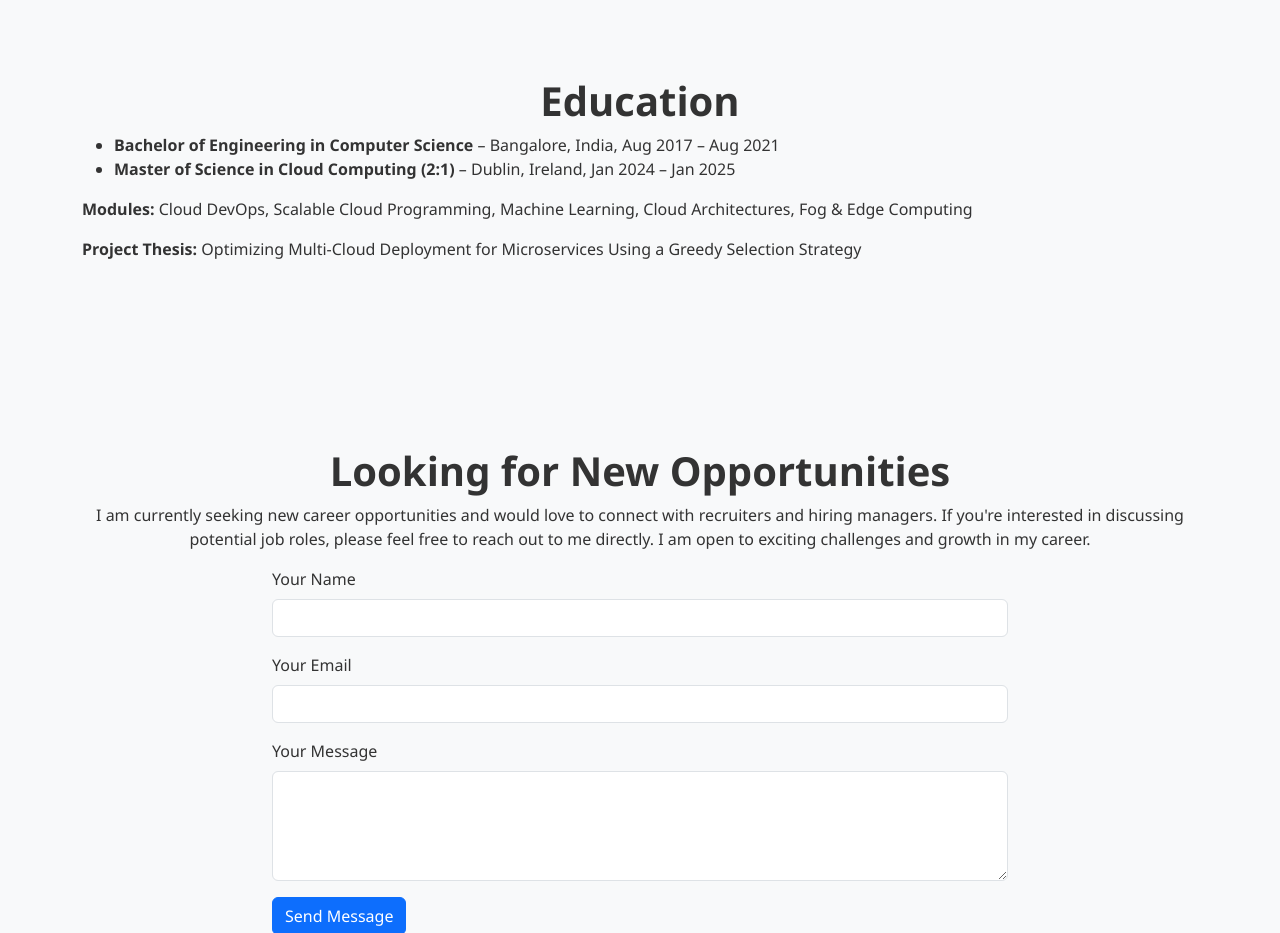
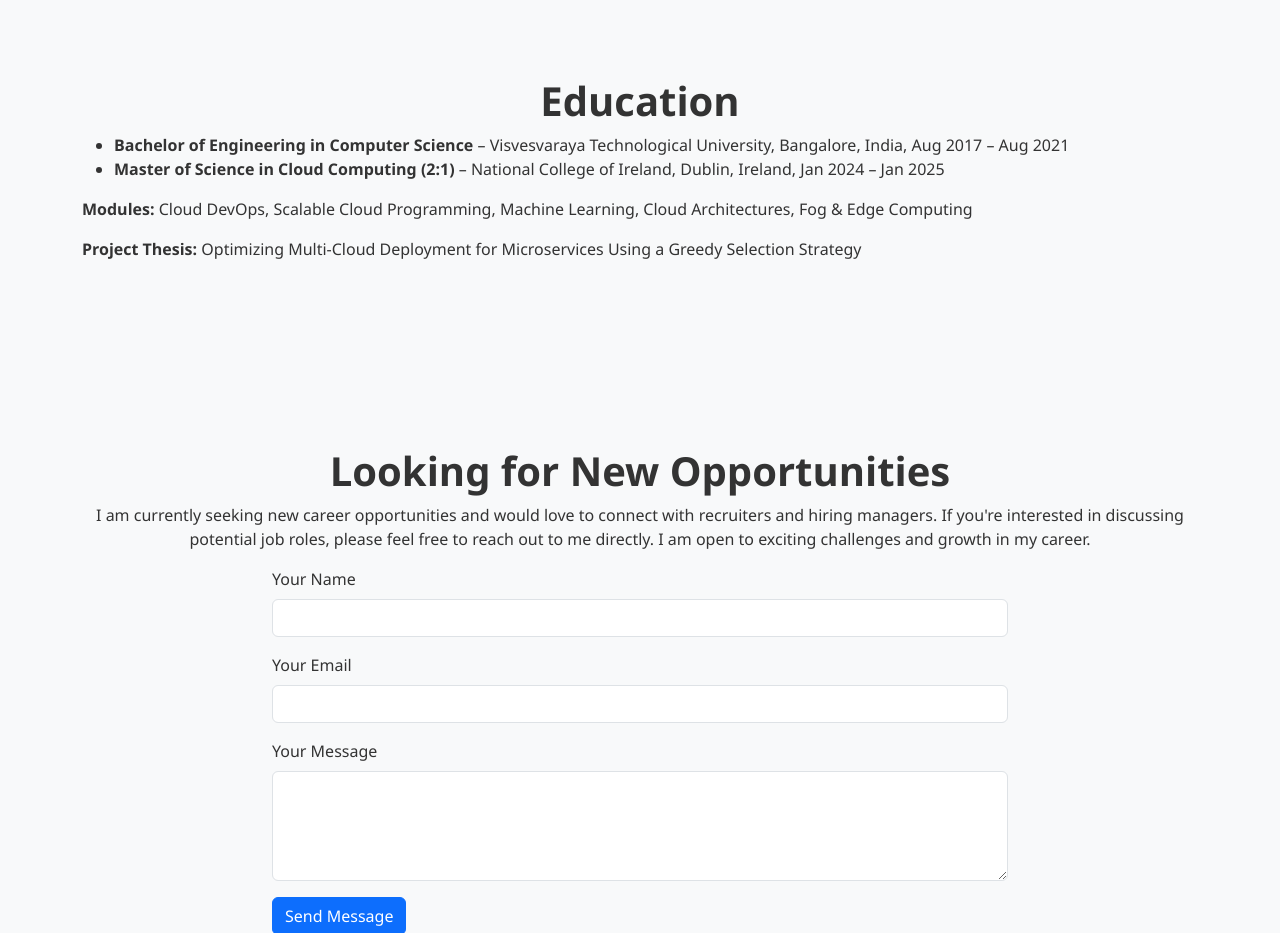
Before and after one commit to Ruban2107/personal-portfolio, a plain HTML site: page index.html in a window 1280 px wide. Shown: the part 3280-4213 px from the top of the page. Drawn offline with nearby package versions, Linux system fonts and the light colour scheme.

Commit message:
first commit

```diff
--- a/index.html
+++ b/index.html
@@ -301,13 +301,14 @@
         <div class="container">
             <h2 class="text-center">Education</h2>
             <ul>
-                <li><strong>Bachelor of Engineering in Computer Science</strong> – Bangalore, India, Aug 2017 – Aug 2021</li>
-                <li><strong>Master of Science in Cloud Computing (2:1)</strong> – Dublin, Ireland, Jan 2024 – Jan 2025</li>
+                <li><strong>Bachelor of Engineering in Computer Science</strong> – Visvesvaraya Technological University, Bangalore, India, Aug 2017 – Aug 2021</li>
+                <li><strong>Master of Science in Cloud Computing (2:1)</strong> – National College of Ireland, Dublin, Ireland, Jan 2024 – Jan 2025</li>
             </ul>
             <p><strong>Modules:</strong> Cloud DevOps, Scalable Cloud Programming, Machine Learning, Cloud Architectures, Fog & Edge Computing</p>
             <p><strong>Project Thesis:</strong> Optimizing Multi-Cloud Deployment for Microservices Using a Greedy Selection Strategy</p>
         </div>
     </section>
+
 
     <section id="contact" class="section bg-light">
         <div class="container">
```
